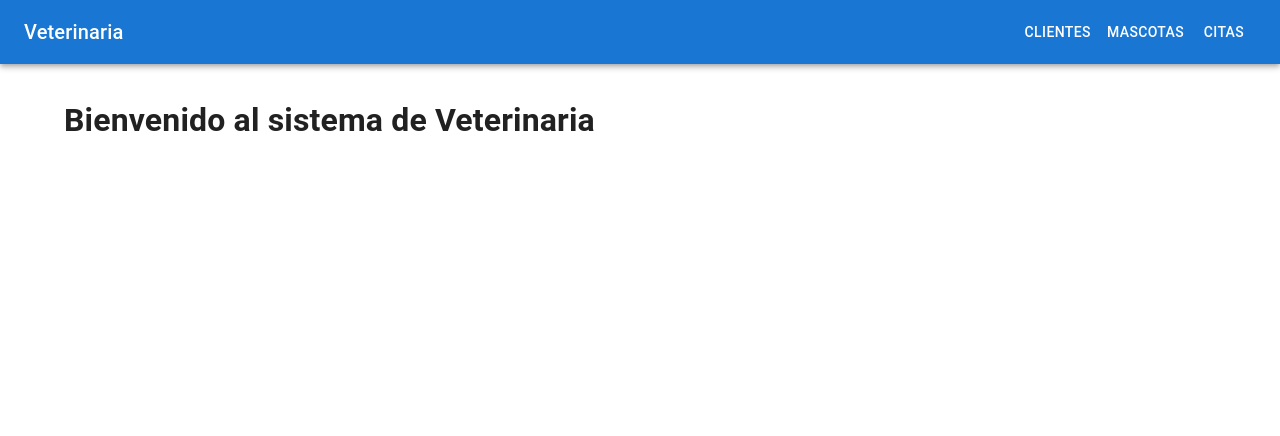
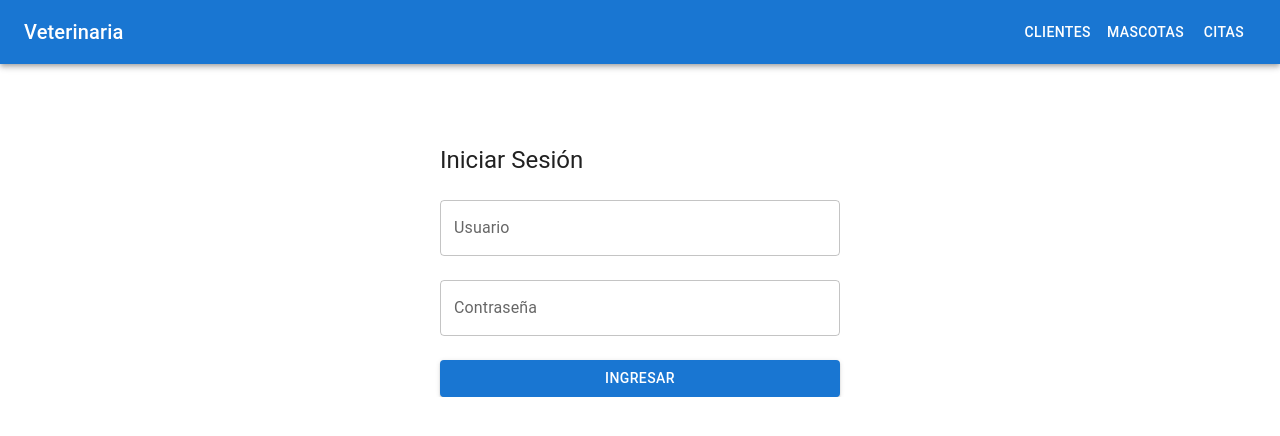
Before and after one commit to UP220265/veterinaria, a Next.js app in the folder veterinaria-frontend/: page / in a window 1280 px wide. Shown: the top 436 px of the page. Built offline with nearby package versions, Linux system fonts and the light colour scheme.

Commit message:
Login completo, sin backend

```diff
--- /dev/null
+++ b/veterinaria-frontend/context/AuthContext.js
@@ -0,0 +1,29 @@
+import { createContext, useContext, useState } from "react";
+import { usuariosFake } from "../data/usuarios";
+
+const AuthContext = createContext();
+
+export const AuthProvider = ({ children }) => {
+  const [usuarioActual, setUsuarioActual] = useState(null);
+
+  const login = (usuario, contraseña) => {
+    const encontrado = usuariosFake.find(u => u.usuario === usuario && u.contraseña === contraseña);
+    if (encontrado) {
+      setUsuarioActual(encontrado);
+      return true;
+    }
+    return false;
+  };
+
+  const logout = () => {
+    setUsuarioActual(null);
+  };
+
+  return (
+    <AuthContext.Provider value={{ usuarioActual, login, logout }}>
+      {children}
+    </AuthContext.Provider>
+  );
+};
+
+export const useAuth = () => useContext(AuthContext);
--- /dev/null
+++ b/veterinaria-frontend/data/usuarios.js
@@ -0,0 +1,5 @@
+export const usuariosFake = [
+  { usuario: "admin", contraseña: "admin123", rol: "Administrador" },
+  { usuario: "recepcion", contraseña: "recep123", rol: "Recepcionista" },
+  { usuario: "vetcarlos", contraseña: "vetpass", rol: "Veterinario" }
+];
--- a/veterinaria-frontend/pages/index.js
+++ b/veterinaria-frontend/pages/index.js
@@ -1,18 +1,30 @@
-import Head from "next/head";
-import Image from "next/image";
-import { Geist, Geist_Mono } from "next/font/google";
-import styles from "@/styles/Home.module.css";
+import { useForm } from "react-hook-form";
+import { TextField, Button, Box, Typography } from "@mui/material";
+import { useAuth } from "../context/AuthContext";
+import { useRouter } from "next/router";
 
-const geistSans = Geist({
-  variable: "--font-geist-sans",
-  subsets: ["latin"],
-});
+export default function Login() {
+  const { register, handleSubmit } = useForm();
+  const { login } = useAuth();
+  const router = useRouter();
 
-const geistMono = Geist_Mono({
-  variable: "--font-geist-mono",
-  subsets: ["latin"],
-});
+  const onSubmit = (data) => {
+    const acceso = login(data.usuario, data.contraseña);
+    if (acceso) {
+      router.push("/dashboard");
+    } else {
+      alert("Usuario o contraseña incorrectos");
+    }
+  };
 
-export default function Home() {
-  return <h1>Bienvenido al sistema de Veterinaria</h1>;
+  return (
+    <Box sx={{ maxWidth: 400, mx: "auto", mt: 10 }}>
+      <Typography variant="h5" gutterBottom>Iniciar Sesión</Typography>
+      <form onSubmit={handleSubmit(onSubmit)}>
+        <TextField label="Usuario" fullWidth {...register("usuario")} margin="normal" />
+        <TextField label="Contraseña" type="password" fullWidth {...register("contraseña")} margin="normal" />
+        <Button type="submit" variant="contained" fullWidth sx={{ mt: 2 }}>Ingresar</Button>
+      </form>
+    </Box>
+  );
 }
```
Also changed, not shown: veterinaria-frontend/pages/_app.js (+4 -3 lines), veterinaria-frontend/pages/dashboard.js (added, +23 -0 lines).
